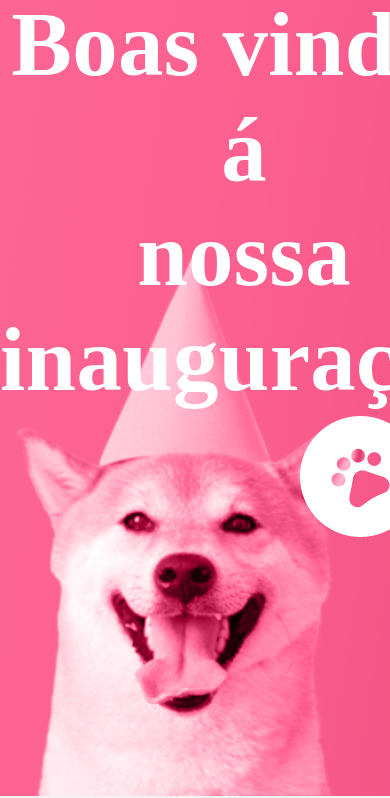
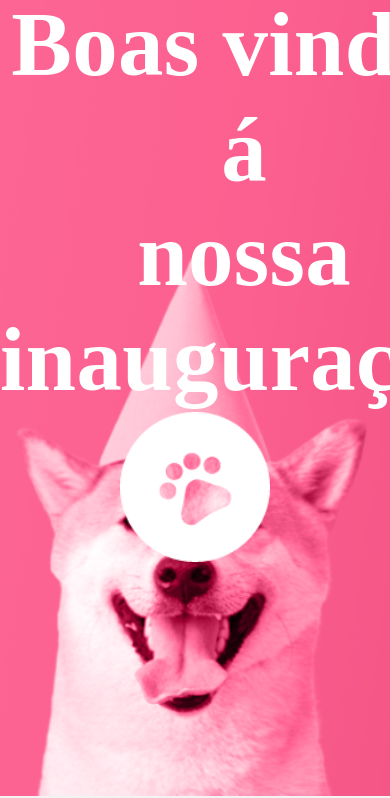
Before and after one commit to Anaglebia/Fantastika, a plain HTML site: page index.html in a window 390 px wide. Shown: the part 77-875 px from the top of the page. Drawn offline with Linux system fonts and the light colour scheme.

Commit message:
Atualizacao do baner

```diff
--- a/style.css
+++ b/style.css
@@ -38,6 +38,8 @@ nav{
     font-family: Roboto Serif 20pt;
 }
 .banner{
+    display: flex;
+    flex-direction: column;
     background-image: url(./assets/dogBranco.png);
     background-repeat: no-repeat;
     background-size: 100% auto;
@@ -60,11 +62,14 @@ main{
     width: 100%;
 }
 .banner__pataBranca{
-  position: relative;
-  left: 600px;
+    width: 150px;
+    position: relative;
+    align-self: center;
+    /* align-items: center; */
+  /* left: 600px;
   z-index: 3;
-  top: 4.25rem;
-  right: 38.75rem;
+  top: 4.25rem; */
+  /* right: 38.75rem;  */
 }
 .banner_segundario{
     display: flex;
@@ -188,14 +193,7 @@ footer li{
 
 @media (max-width: 750px) {
 
-.banner__pataBranca{
-    position: relative;
-    left: 300px;
-    z-index: 3;
-    top: 0.25rem;
-    right: 30.75rem;
 
-}
 h1{
     display: flex;
     flex-wrap: nowrap;
```
